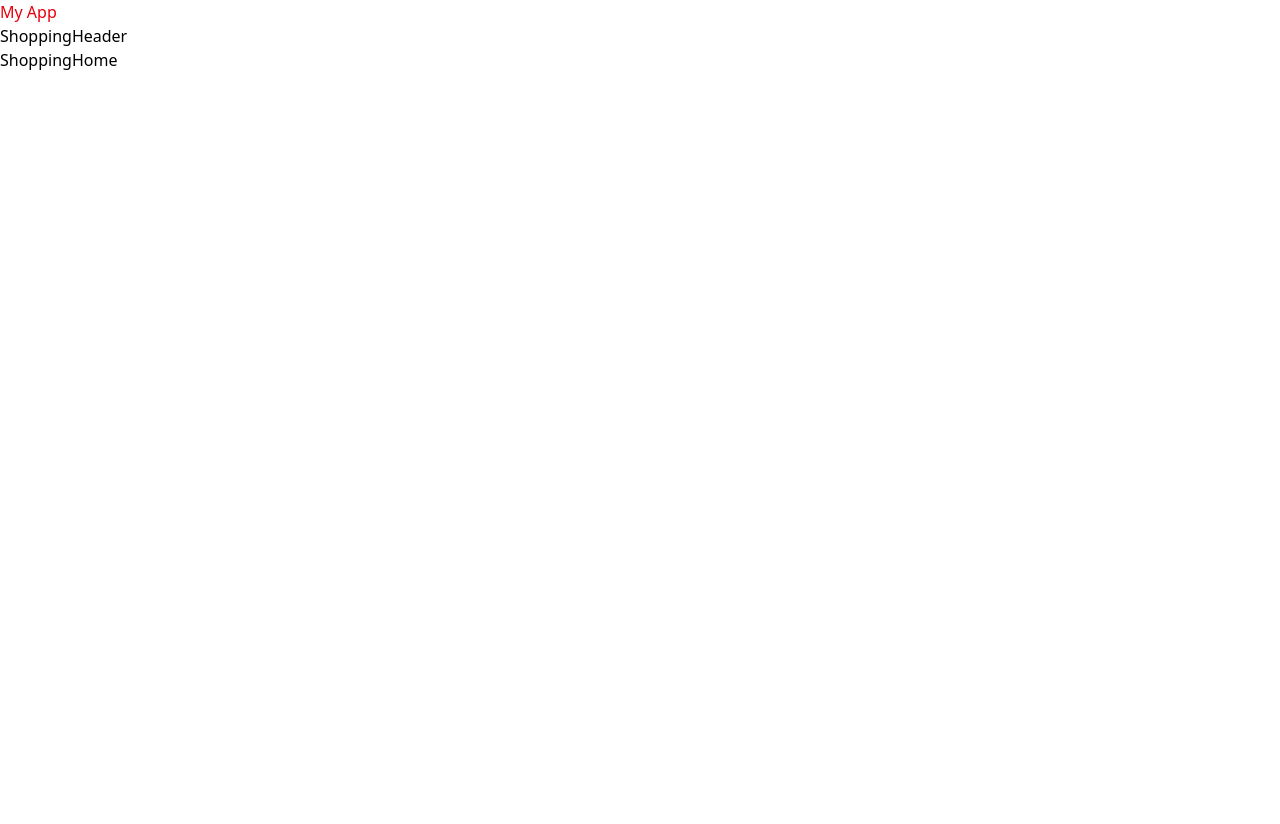
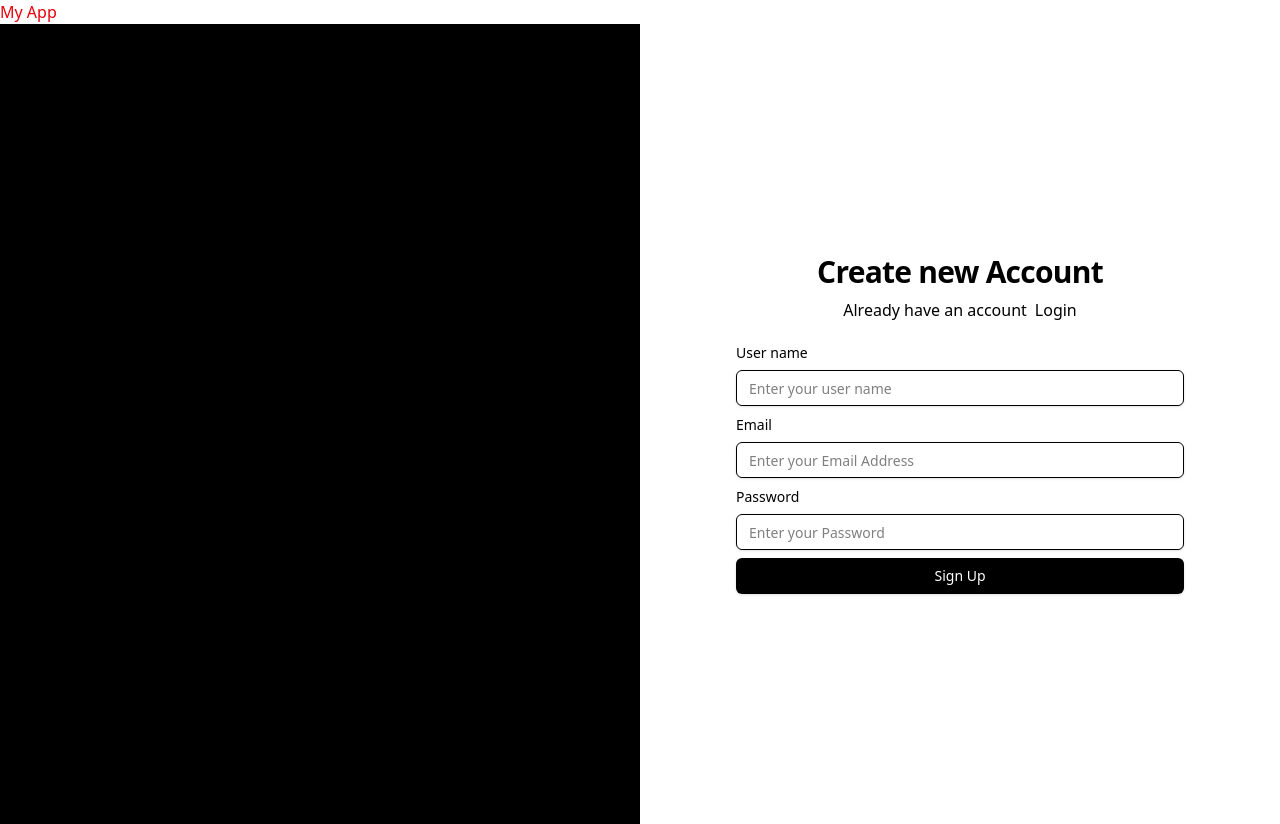
Before and after one commit to aarush005/Cartora, a React (Vite) app in the folder client/: page /auth/register in a window 1280 px wide. Before the commit this address led to /shop/home. Before the commit the page ends 800 px from the top, so only its background shows below. Built offline with nearby package versions, Linux system fonts and the light colour scheme.

Commit message:
Create login/register UI

```diff
--- a/client/package.json
+++ b/client/package.json
@@ -14,10 +14,14 @@
     "@radix-ui/react-select": "^2.1.6",
     "@reduxjs/toolkit": "^2.5.1",
     "@tailwindcss/vite": "^4.0.6",
+    "class-variance-authority": "^0.7.1",
+    "clsx": "^2.1.1",
+    "lucide-react": "^0.475.0",
     "react": "^19.0.0",
     "react-dom": "^19.0.0",
     "react-redux": "^9.2.0",
     "react-router-dom": "^7.1.5",
+    "tailwind-merge": "^3.0.1",
     "tailwindcss": "^4.0.6"
   },
   "devDependencies": {
--- a/client/src/App.jsx
+++ b/client/src/App.jsx
@@ -20,11 +20,8 @@ import UnAuthPage from './Pages/unauth-page'
 
 function App() {
 
-  const isAuthenticated = true;
-  const user = {
-    name: 'John Doe',
-    role:'user'
-  };
+  const isAuthenticated = false;
+  const user = "null"
 
   return (
     <>
--- a/client/src/Pages/auth/login.jsx
+++ b/client/src/Pages/auth/login.jsx
@@ -1,5 +1,36 @@
+import CommonForm from "@/components/common/form"
+import { loginFormControls } from "@/config/index";
+import { useState } from "react";
+import { Link } from "react-router-dom";
+
+const initialState = {
+    email : '',
+    password : ''
+}
+
 
 function AuthLogin(){
-    return <div className="">login</div>
+    const [formData, setFormData] = useState(initialState)
+
+    function onSubmit(){
+
+    }
+
+    return <div className="mx-auto w-full max-w-md space-y-6">
+    <div className="text-center">
+        <h1 className="text-3xl font-bold tracking-tight text-foreground">Sign in to Your Account</h1>
+        <p className="mt-2" >Don't have an account
+        <Link className="font-medium ml-2 text-primary hover:underline" to='/auth/register' >Register</Link>
+        </p>
+    </div>
+        <CommonForm
+        formControls={loginFormControls}
+        buttonText={'Sign In'}
+        formData={formData}
+        setFormData={setFormData}
+        onSubmit={onSubmit}
+        />
+    </div>
 }
+
 export default AuthLogin;
--- a/client/src/Pages/auth/register.jsx
+++ b/client/src/Pages/auth/register.jsx
@@ -1,4 +1,37 @@
+import CommonForm from "@/components/common/form"
+import { registerFormControls } from "@/config/index";
+import { useState } from "react";
+import { Link } from "react-router-dom";
+
+const initialState = {
+    userName : '',
+    email : '',
+    password : ''
+}
+
+
 function AuthRegister(){
-    return <div >Register</div>
+    const [formData, setFormData] = useState(initialState)
+
+    function onSubmit(){
+
+    }
+
+    return <div className="mx-auto w-full max-w-md space-y-6">
+    <div className="text-center">
+        <h1 className="text-3xl font-bold tracking-tight text-foreground">Create new Account</h1>
+        <p className="mt-2" >Already have an account
+        <Link className="font-medium ml-2 text-primary hover:underline" to='/auth/login' >Login</Link>
+        </p>
+    </div>
+        <CommonForm
+        formControls={registerFormControls}
+        buttonText={'Sign Up'}
+        formData={formData}
+        setFormData={setFormData}
+        onSubmit={onSubmit}
+        />
+    </div>
 }
+
 export default AuthRegister;
--- a/client/src/components/common/form.jsx
+++ b/client/src/components/common/form.jsx
@@ -5,7 +5,7 @@ import { Select, SelectContent, SelectItem, SelectTrigger } from '../ui/select';
 import { Textarea } from '../ui/textarea';
 import { Button } from '../ui/button';
 
-function CommonForm({formControls, formData, setData, onSubmit, buttonText }) {
+const CommonForm = ({formControls, formData, setData, onSubmit, buttonText }) => {
 
     function renderInputByComponentType(getControlItem){
         let element = null;
@@ -47,8 +47,8 @@ function CommonForm({formControls, formData, setData, onSubmit, buttonText }) {
                         <SelectContent>
                             {
                                 getControlItem.options &&
-                                getControlItem.optionsl.ength > 0 ?
-                                getControlItem.option.map(optionItem=> <SelectItem key={optionItem.id} value={optionItem.id}>
+                                getControlItem.options.length > 0 ?
+                                getControlItem.options.map(optionItem=> <SelectItem key={optionItem.id} value={optionItem.id}>
                                     {optionItem.label}
                                 </SelectItem>) : null
                             }
@@ -81,7 +81,7 @@ function CommonForm({formControls, formData, setData, onSubmit, buttonText }) {
                     name={getControlItem.name}
                     placeholder={getControlItem.placeholder}
                     id={getControlItem.name}
-                    type={getControlItem.type}
+                    type="text"
                     onChange={(event) =>
                         setData({
                             ...formData,
@@ -109,7 +109,7 @@ function CommonForm({formControls, formData, setData, onSubmit, buttonText }) {
         )
     }
         </div>
-        <Button type="submit" className='mt-2 w-full '>{buttonText || 'Submit'}</Button>
+        <Button type="submit" className='mt-2 bg-black text-white cursor-pointer w-full '>{buttonText || 'Submit'}</Button>
    </form>
   )
 }
--- a/client/src/config/index.js
+++ b/client/src/config/index.js
@@ -21,3 +21,20 @@ export const registerFormControls = [
         type : 'password',
     },
 ]
+export const loginFormControls = [
+
+    {
+        name: 'email',
+        label: 'Email',
+        placeholder : "Enter your Email Address",
+        componentType : 'input',
+        type : 'email',
+    },
+    {
+        name: 'password',
+        label: 'Password',
+        placeholder : "Enter your Password",
+        componentType : 'input',
+        type : 'password',
+    },
+]
--- a/client/vite.config.js
+++ b/client/vite.config.js
@@ -1,8 +1,14 @@
 import { defineConfig } from 'vite'
 import react from '@vitejs/plugin-react'
 import tailwindcss from '@tailwindcss/vite'
+import path from 'path'
 
 // https://vite.dev/config/
 export default defineConfig({
   plugins: [react(), tailwindcss(),],
+  resolve: {
+    alias: {
+      '@': path.resolve(__dirname, 'src'),
+    },
+  },
 })
```
Also changed, not shown: 1 other file (tests, documents, lock files or other folders).
